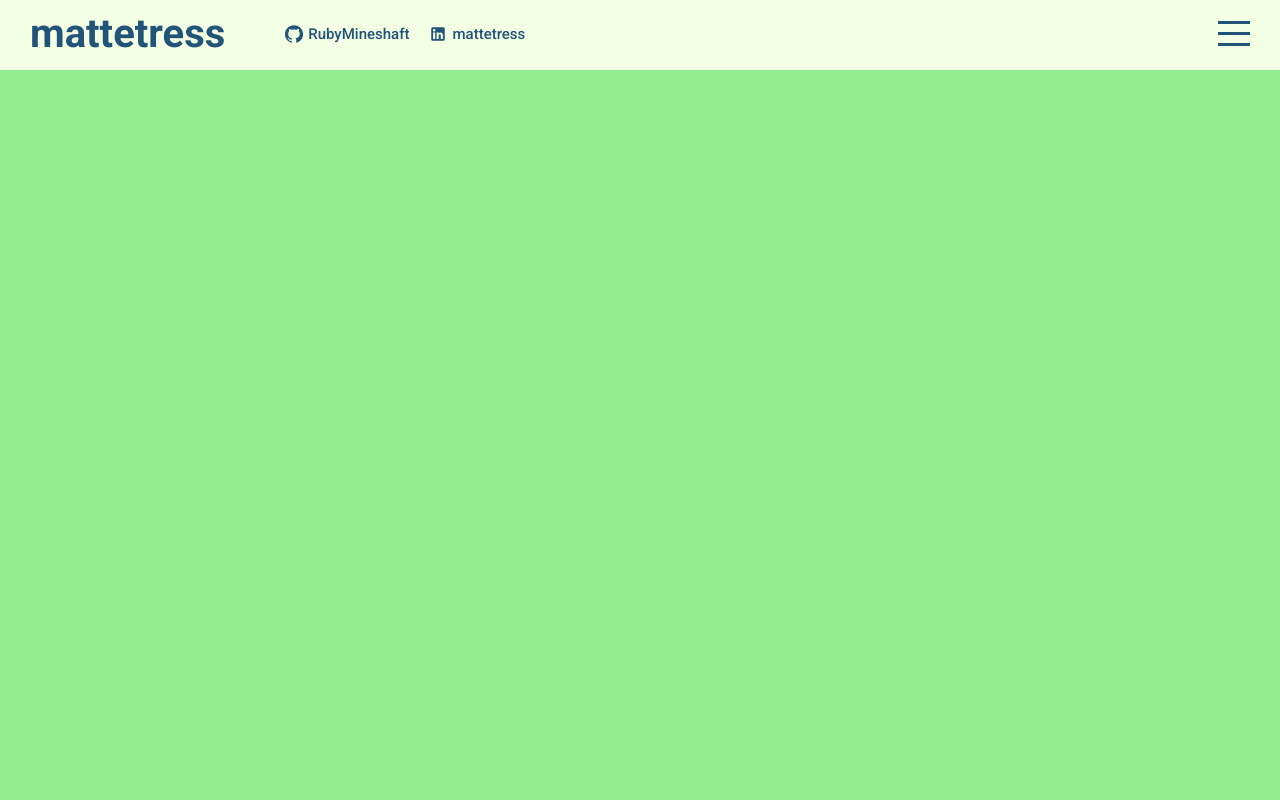
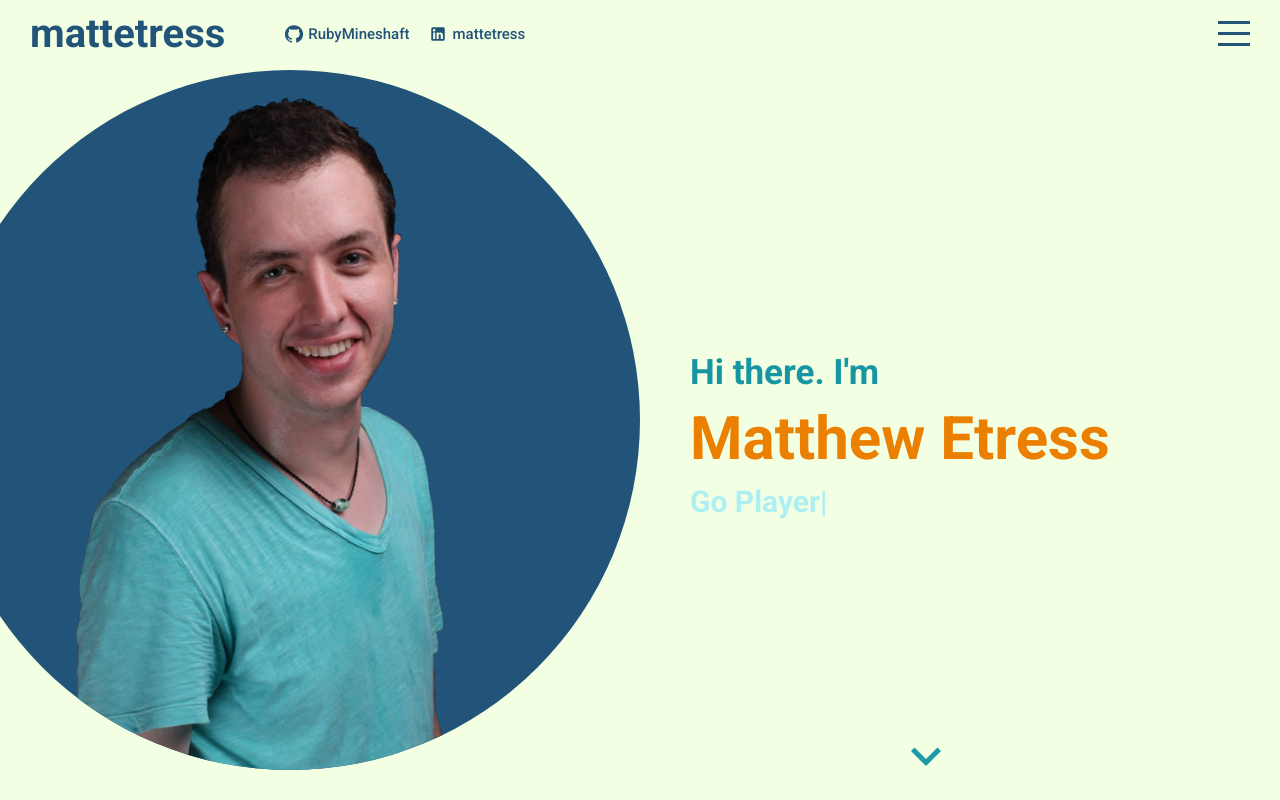
Before and after one commit to RubyMineshaft/portfolio, a React (Create React App) app: page / in a window 1280 px wide. Built offline with nearby package versions, Linux system fonts and the light colour scheme.

Commit message:
add content to info page

```diff
--- a/package.json
+++ b/package.json
@@ -8,6 +8,7 @@
     "@testing-library/jest-dom": "^5.11.4",
     "@testing-library/react": "^11.1.0",
     "@testing-library/user-event": "^12.1.10",
+    "ityped": "^1.0.3",
     "node-sass": "5.0.0",
     "react": "^17.0.2",
     "react-dom": "^17.0.2",
--- a/src/components/info/Info.jsx
+++ b/src/components/info/Info.jsx
@@ -1,10 +1,38 @@
-import React from 'react';
+import React, { useEffect, useRef } from 'react';
 import "./info.scss";
+import ExpandMoreIcon from '@material-ui/icons/ExpandMore';
+import { init } from 'ityped';
 
 export default function Info() {
+
+  const titleRef = useRef();
+
+  useEffect(() => {
+    init(titleRef.current, {
+      showCursor: true,
+      backDelay: 1500,
+      backSpeed: 50,
+      strings: ["Techie", "Go Player", "Coffee Drinker", "Software Engineer."]
+    })
+  }, [])
+
   return (
     <div className="info" id="info">
-
+      <div className="left">
+        <div className="imgContainer">
+          <img src="/assets/matt.png" alt="Matt"/>
+        </div>
+      </div>
+      <div className="right">
+        <div className="wrapper">
+          <h2>Hi there. I'm</h2>
+          <h1>Matthew Etress</h1>
+          <h3><span ref={titleRef}></span></h3>
+        </div>
+        <a href="#portfolio">
+          <ExpandMoreIcon className="down-icon" />
+        </a>
+      </div>
     </div>
   )
 }
--- a/src/components/info/info.scss
+++ b/src/components/info/info.scss
@@ -1,3 +1,78 @@
+@import "../../global.scss";
+
 .info {
-  background-color: lightgreen;
+  background-color: $C-4;
+  display: flex;
+
+  .left {
+    flex: 0.5;
+    overflow: hidden;
+
+
+    .imgContainer {
+      width: 700px;
+      height: 700px;
+      border-radius: 50%;
+      background-color: $C-1;
+      display: flex;
+      align-items: flex-end;
+      justify-content: center;
+      float: right;
+
+
+      img{
+        height: 100%;
+        position: relative;
+        bottom: 0px;
+      }
+    }
+  }
+
+  .right {
+    flex: 0.5;
+    position: relative;
+
+    .wrapper {
+      height: 100%;
+      width: 100%;
+      padding-left: 50px;
+      display: flex;
+      flex-direction: column;
+      justify-content: center;
+
+      h1 {
+        font-size: 60px;
+        margin: 10px 0;
+        color: $C-5;
+      }
+      h2 {
+        font-size: 35px;
+        color: $C-2;
+      }
+      h3 {
+        font-size: 30px;
+        color: $C-3;
+      }
+    }
+
+    a {
+      position: absolute;
+      bottom: 10px;
+      left: 40%;
+      text-decoration: none;
+      color: $C-2;
+
+      .down-icon {
+        font-size: 60px;
+        animation: flashArrow 4s infinite;
+      }
+
+      @keyframes flashArrow {
+        0%{opacity: 0.1;}
+        50%{opacity: 1;}
+        100%{ opacity: 0.1; }
+      }
+    }
+
+  }
 }
--- a/src/global.scss
+++ b/src/global.scss
@@ -4,3 +4,5 @@ $C-2: #1695A3;
 $C-3: #ACF0F2;
 $C-4: #F3FFE2;
 $C-5: #EB7F00;
+// $C-1: #F3FFE2;
+// $C-4: #225378;
```
Also changed, not shown: public/assets/matt.png (added), 1 other file (tests, documents, lock files or other folders).
